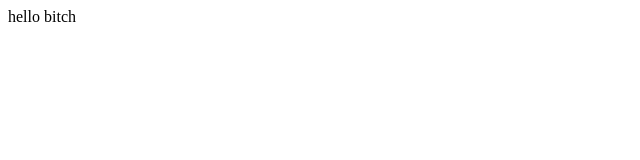
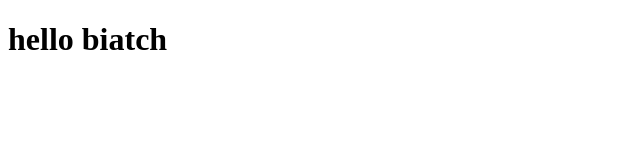
Before and after one commit to erickisunique/erick.github.io, a plain HTML site: page index.html in a window 1280 px wide. Shown: the whole page, without its empty margins (0-640 px from the left). Drawn offline with Linux system fonts and the light colour scheme.

Commit message:
Add files via upload

```diff
--- a/index.html
+++ b/index.html
@@ -6,6 +6,7 @@
     <title>Document</title>
 </head>
 <body>
-   hello bitch
+    <h1>hello biatch</h1>
+
 </body>
 </html>
```
